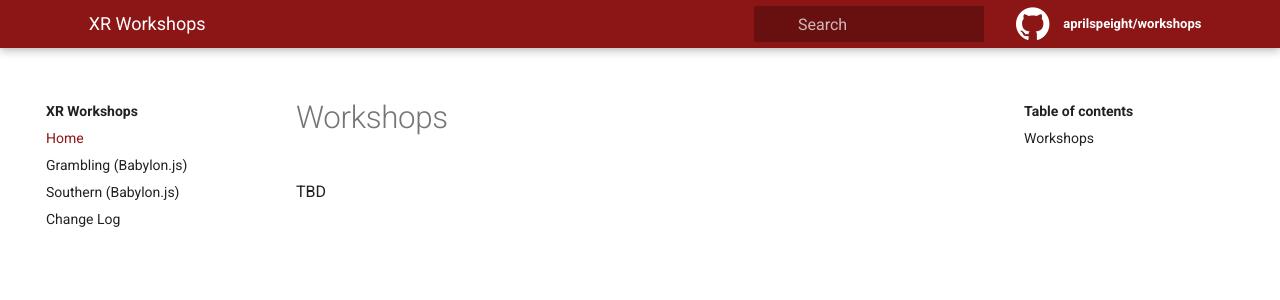
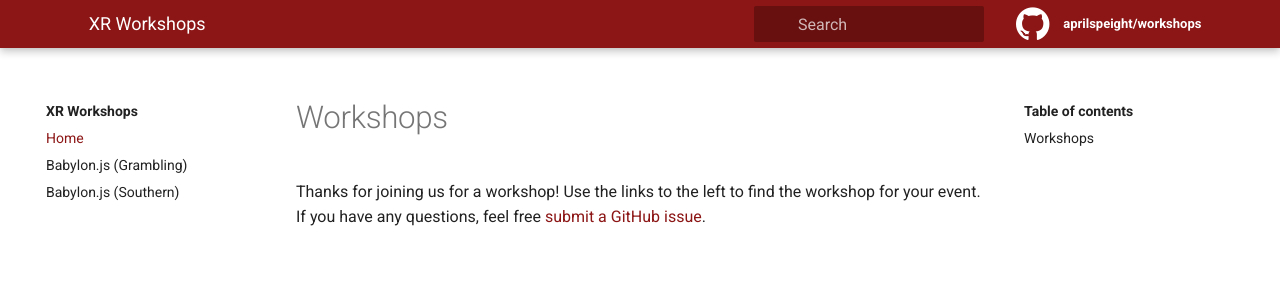
Before and after one commit to aprilspeight/workshops, a Jekyll site: the page built from pages/index.md, in a window 1280 px wide and 900 px high. Shown: the top 300 px of the window. Built offline with Jekyll 4.4.1, drawn with Linux system fonts in a browser that asks for light colours.

```diff
--- a/_data/toc.yml
+++ b/_data/toc.yml
@@ -1,4 +1,4 @@
-- title: "Grambling (Babylon.js)"
+- title: "Babylon.js (Grambling)"
   url: "docs/Grambling"
   children:
     - title: Overview
@@ -13,7 +13,7 @@
       url: "docs/Grambling/4-load-models"
     - title: Add Character
       url: "docs/Grambling/5-add-character"
-- title: "Southern (Babylon.js)"
+- title: "Babylon.js (Southern)"
   url: "docs/Southern"
   children:
     - title: Overview
@@ -28,5 +28,3 @@
       url: "docs/Southern/4-load-models"
     - title: Add Character
       url: "docs/Southern/5-add-character"
-- title: "Change Log"
-  url: "news"
--- a/_includes/editable.html
+++ b/_includes/editable.html
@@ -42,12 +42,12 @@ $(document).ready(function() {
         var start = '<div class="dropdown more"><span><i class="fa fa-ellipsis-h more" title="Edit"></i></span><div class="dropdown-content">';
 
         // Edit (assuming deployed under main organization repo)
-        var link = "{{ site.repo }}/edit/master/{{ page.path }}#" + did;
+        var link = "{{ site.repo }}/edit/main/{{ page.path }}#" + did;
         var button = "<p><a href='" + link + "' target='_blank'>Edit this page</a></p>";
         start += button;
 
         // Issues;
-        var link = "{{ site.repo }}/issues/new?labels={% if page.editable %}{{ page.editable }}{% else %}question{% endif %}&title=Question:&body=Question on: {{ site.repo }}/tree/master/{{ page.path }}%23" + did;
+        var link = "{{ site.repo }}/issues/new?labels={% if page.editable %}{{ page.editable }}{% else %}question{% endif %}&title=Question:&body=Question on: {{ site.repo }}/tree/main/{{ page.path }}%23" + did;
 
         var button = "<p><a href='" + link + "' target='_blank'>Ask a Question</a></p>";
         start += button;
--- a/pages/index.md
+++ b/pages/index.md
@@ -6,4 +6,4 @@ permalink: /
 
 # Workshops
 
-TBD
+Thanks for joining us for a workshop! Use the links to the left to find the workshop for your event. If you have any questions, feel free [submit a GitHub issue](https://github.com/aprilspeight/workshops/issues).
```
Also changed, not shown: .circleci/config.yml.
